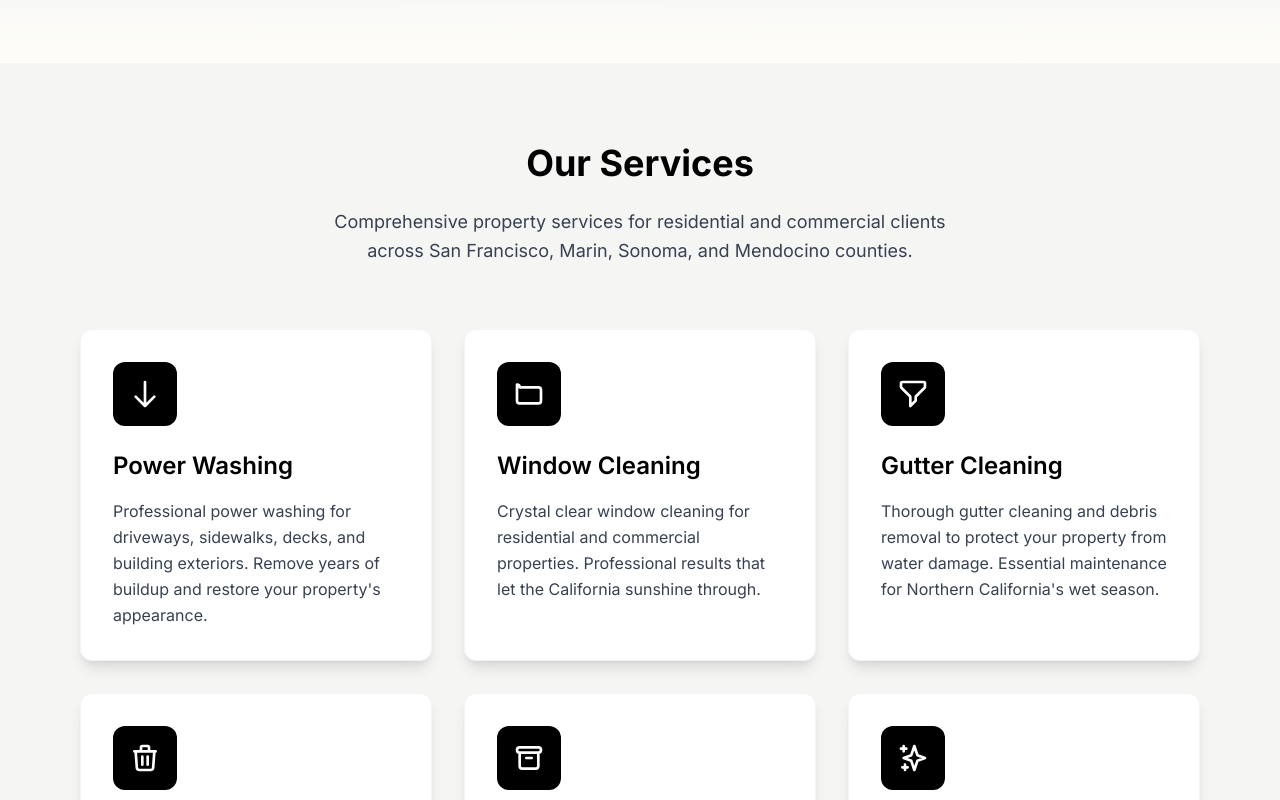
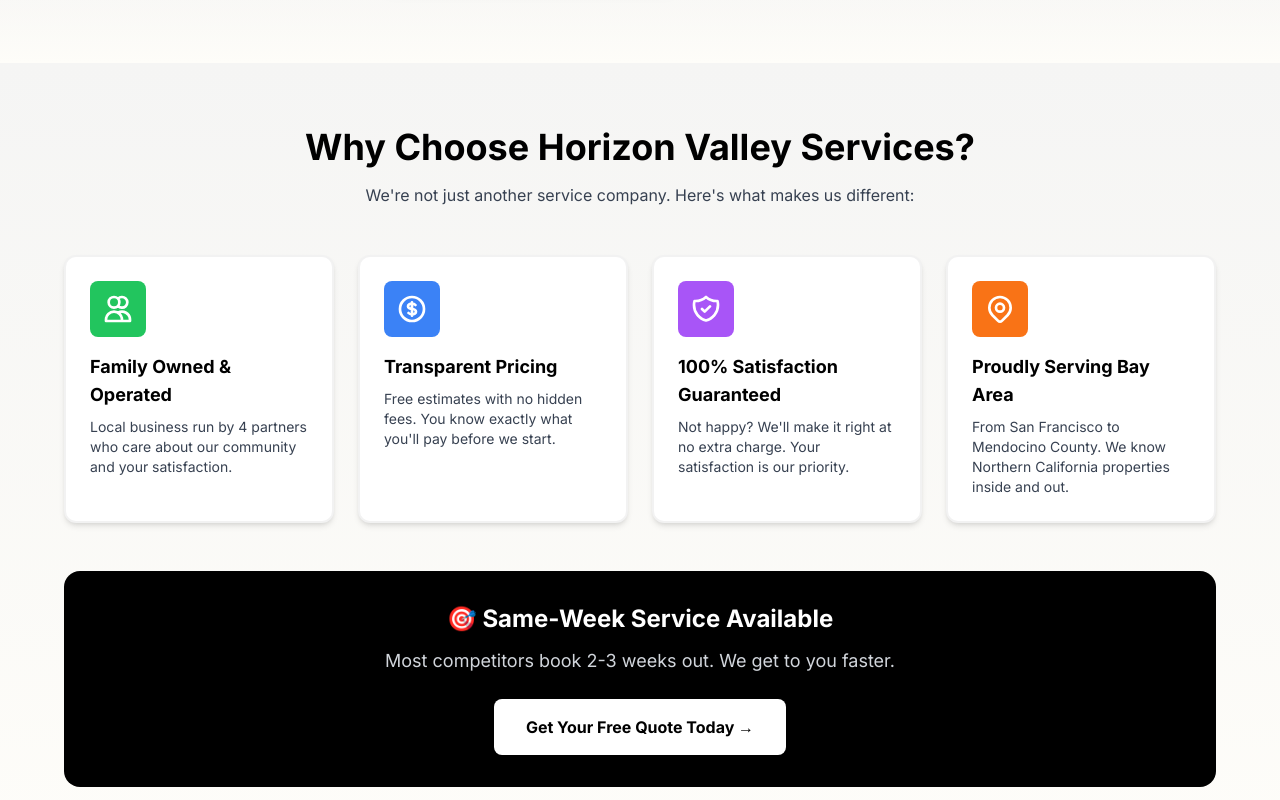
Before and after one commit to samuelmholley1/horizon-valley-services, a Next.js app: page / in a window 1280 px wide. Shown: the part 700-1500 px from the top of the page. Built offline with nearby package versions, Linux system fonts and the light colour scheme.

Commit message:
feat: CRO improvements - Why Choose Us section, testimonials placeholder, enhanced trust signals

```diff
--- a/src/app/page.tsx
+++ b/src/app/page.tsx
@@ -140,6 +140,71 @@ export default function Home() {
         </div>
         {/* Decorative elements */}
         <div className="absolute bottom-0 left-0 w-full h-24 bg-gradient-to-t from-horizon-cream to-transparent"></div>
+      </section>
+
+      {/* Why Choose Us Section */}
+      <section className="py-16 px-4 bg-gradient-to-b from-horizon-warm to-horizon-cream">
+        <div className="max-w-6xl mx-auto">
+          <h2 className="text-4xl font-bold text-center text-horizon-black mb-4">
+            Why Choose Horizon Valley Services?
+          </h2>
+          <p className="text-center text-horizon-slate mb-12 max-w-2xl mx-auto">
+            We&apos;re not just another service company. Here&apos;s what makes us different:
+          </p>
+          <div className="grid md:grid-cols-2 lg:grid-cols-4 gap-6">
+            <div className="bg-horizon-white p-6 rounded-xl shadow-md border-2 border-horizon-black/5 hover:border-horizon-black/20 transition-all">
+              <div className="w-14 h-14 bg-green-500 rounded-lg mb-4 flex items-center justify-center">
+                <svg className="w-8 h-8 text-white" fill="none" stroke="currentColor" viewBox="0 0 24 24">
+                  <path strokeLinecap="round" strokeLinejoin="round" strokeWidth={2} d="M12 4.354a4 4 0 110 5.292M15 21H3v-1a6 6 0 0112 0v1zm0 0h6v-1a6 6 0 00-9-5.197M13 7a4 4 0 11-8 0 4 4 0 018 0z" />
+                </svg>
+              </div>
+              <h4 className="font-bold text-lg text-horizon-black mb-2">Family Owned & Operated</h4>
+              <p className="text-sm text-horizon-slate">Local business run by 4 partners who care about our community and your satisfaction.</p>
+            </div>
+
+            <div className="bg-horizon-white p-6 rounded-xl shadow-md border-2 border-horizon-black/5 hover:border-horizon-black/20 transition-all">
+              <div className="w-14 h-14 bg-blue-500 rounded-lg mb-4 flex items-center justify-center">
+                <svg className="w-8 h-8 text-white" fill="none" stroke="currentColor" viewBox="0 0 24 24">
+                  <path strokeLinecap="round" strokeLinejoin="round" strokeWidth={2} d="M12 8c-1.657 0-3 .895-3 2s1.343 2 3 2 3 .895 3 2-1.343 2-3 2m0-8c1.11 0 2.08.402 2.599 1M12 8V7m0 1v8m0 0v1m0-1c-1.11 0-2.08-.402-2.599-1M21 12a9 9 0 11-18 0 9 9 0 0118 0z" />
+                </svg>
+              </div>
+              <h4 className="font-bold text-lg text-horizon-black mb-2">Transparent Pricing</h4>
+              <p className="text-sm text-horizon-slate">Free estimates with no hidden fees. You know exactly what you&apos;ll pay before we start.</p>
+            </div>
+
+            <div className="bg-horizon-white p-6 rounded-xl shadow-md border-2 border-horizon-black/5 hover:border-horizon-black/20 transition-all">
+              <div className="w-14 h-14 bg-purple-500 rounded-lg mb-4 flex items-center justify-center">
+                <svg className="w-8 h-8 text-white" fill="none" stroke="currentColor" viewBox="0 0 24 24">
+                  <path strokeLinecap="round" strokeLinejoin="round" strokeWidth={2} d="M9 12l2 2 4-4m5.618-4.016A11.955 11.955 0 0112 2.944a11.955 11.955 0 01-8.618 3.04A12.02 12.02 0 003 9c0 5.591 3.824 10.29 9 11.622 5.176-1.332 9-6.03 9-11.622 0-1.042-.133-2.052-.382-3.016z" />
+                </svg>
+              </div>
+              <h4 className="font-bold text-lg text-horizon-black mb-2">100% Satisfaction Guaranteed</h4>
+              <p className="text-sm text-horizon-slate">Not happy? We&apos;ll make it right at no extra charge. Your satisfaction is our priority.</p>
+            </div>
+
+            <div className="bg-horizon-white p-6 rounded-xl shadow-md border-2 border-horizon-black/5 hover:border-horizon-black/20 transition-all">
+              <div className="w-14 h-14 bg-orange-500 rounded-lg mb-4 flex items-center justify-center">
+                <svg className="w-8 h-8 text-white" fill="none" stroke="currentColor" viewBox="0 0 24 24">
+                  <path strokeLinecap="round" strokeLinejoin="round" strokeWidth={2} d="M17.657 16.657L13.414 20.9a1.998 1.998 0 01-2.827 0l-4.244-4.243a8 8 0 1111.314 0z" />
+                  <path strokeLinecap="round" strokeLinejoin="round" strokeWidth={2} d="M15 11a3 3 0 11-6 0 3 3 0 016 0z" />
+                </svg>
+              </div>
+              <h4 className="font-bold text-lg text-horizon-black mb-2">Proudly Serving Bay Area</h4>
+              <p className="text-sm text-horizon-slate">From San Francisco to Mendocino County. We know Northern California properties inside and out.</p>
+            </div>
+          </div>
+
+          <div className="mt-12 bg-horizon-black text-horizon-white p-8 rounded-2xl text-center">
+            <h3 className="text-2xl font-bold mb-3">🎯 Same-Week Service Available</h3>
+            <p className="text-lg mb-6 text-gray-300">Most competitors book 2-3 weeks out. We get to you faster.</p>
+            <Link
+              href="/quote"
+              className="inline-block bg-horizon-white text-horizon-black px-8 py-4 rounded-lg font-bold hover:bg-horizon-warm transition-all shadow-lg"
+            >
+              Get Your Free Quote Today →
+            </Link>
+          </div>
+        </div>
       </section>
 
       {/* Services Section */}
@@ -379,6 +444,55 @@ export default function Home() {
               <h4 className="text-xl font-bold text-horizon-black mb-2">Locally Owned & Operated</h4>
               <p className="text-horizon-slate">Your neighbors, committed to our community</p>
             </div>
+          </div>
+        </div>
+      </section>
+
+      {/* Testimonials Placeholder Section */}
+      <section className="py-16 px-4 bg-horizon-black text-horizon-white">
+        <div className="max-w-6xl mx-auto text-center">
+          <h2 className="text-4xl font-bold mb-4">What Our Customers Say</h2>
+          <p className="text-gray-400 mb-12 max-w-2xl mx-auto">
+            We&apos;re just getting started, but we&apos;re already making neighbors happy across the Bay Area
+          </p>
+
+          <div className="grid md:grid-cols-3 gap-8 mb-12">
+            <div className="bg-horizon-charcoal p-8 rounded-xl">
+              <div className="text-4xl mb-4">⭐⭐⭐⭐⭐</div>
+              <p className="text-gray-300 italic mb-4">
+                &quot;The team was professional, on time, and did an amazing job on our home. Will definitely use them again!&quot;
+              </p>
+              <p className="text-gray-500 text-sm">- Coming Soon</p>
+            </div>
+
+            <div className="bg-horizon-charcoal p-8 rounded-xl">
+              <div className="text-4xl mb-4">⭐⭐⭐⭐⭐</div>
+              <p className="text-gray-300 italic mb-4">
+                &quot;Fast, affordable, and excellent quality. Exactly what we needed for our property.&quot;
+              </p>
+              <p className="text-gray-500 text-sm">- Coming Soon</p>
+            </div>
+
+            <div className="bg-horizon-charcoal p-8 rounded-xl">
+              <div className="text-4xl mb-4">⭐⭐⭐⭐⭐</div>
+              <p className="text-gray-300 italic mb-4">
+                &quot;Highly recommend! They went above and beyond to make sure everything was perfect.&quot;
+              </p>
+              <p className="text-gray-500 text-sm">- Coming Soon</p>
+            </div>
+          </div>
+
+          <div className="bg-horizon-white text-horizon-black p-6 rounded-xl max-w-2xl mx-auto">
+            <h3 className="font-bold text-xl mb-2">✨ Be Our Next Happy Customer</h3>
+            <p className="text-horizon-slate mb-4">
+              Join our growing list of satisfied customers across San Francisco, Marin, Sonoma, and Mendocino counties
+            </p>
+            <a
+              href="tel:5599602749"
+              className="inline-block bg-horizon-black text-horizon-white px-8 py-3 rounded-lg font-semibold hover:bg-horizon-charcoal transition-colors"
+            >
+              Call (559) 960-2749 Now
+            </a>
           </div>
         </div>
       </section>
```
Also changed, not shown: 1 other file (tests, documents, lock files or other folders).
